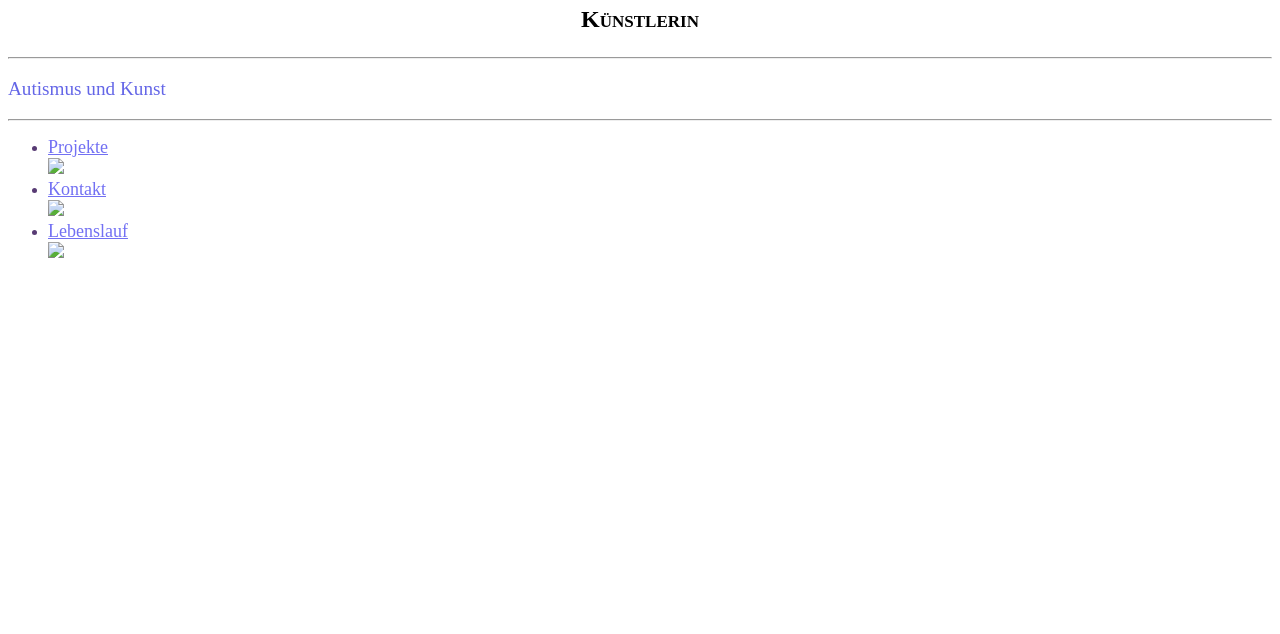
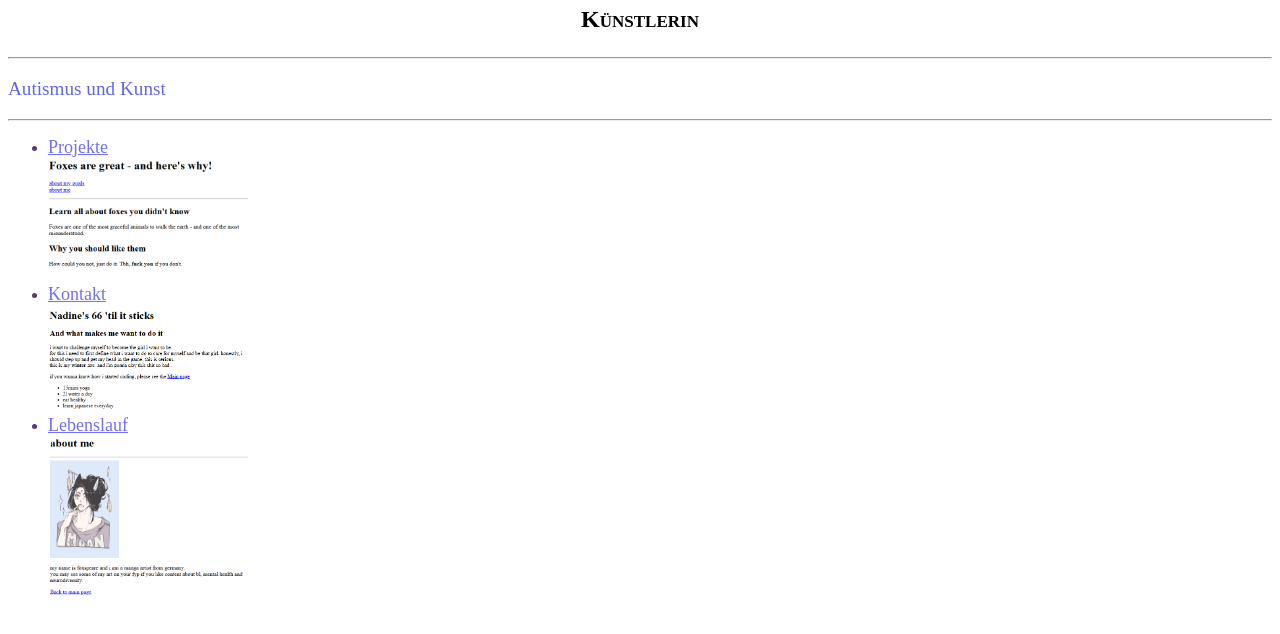
Before and after one commit to foxspeare/Portfolio-Nadine-Full-Stack, a plain HTML site: page index.html in a window 1280 px wide. Shown: the part 160-794 px from the top of the page. Drawn offline with Linux system fonts and the light colour scheme.

Commit message:
Änderung Bildpfade

```diff
--- a/index.html
+++ b/index.html
@@ -26,17 +26,17 @@
            <li class="link" >
 
         <a class="linkfarbe" href="./Projekte.html">Projekte<br />
-          <img src="./Spaßseiten/full stack practice html/Screenshots Coverbilder/Projekte.png" width="200">
+          <img src="./full stack practice html/Screenshots Coverbilder/Projekte.png" width="200">
         </a>
            </li>
            <li class="link" >
         <a class="linkfarbe" href="./Kontakt.html">Kontakt<br />
-          <img src="./Spaßseiten/full stack practice html/Screenshots Coverbilder/Kontakt.png" width="200">
+          <img src="./full stack practice html/Screenshots Coverbilder/Kontakt.png" width="200">
         </a>
            </li>
            <li class="link">
         <a class="linkfarbe" href="./Lebenslauf.html">Lebenslauf<br />
-          <img src="./Spaßseiten/full stack practice html/Screenshots Coverbilder/Lebenslauf.png" width="200">
+          <img src="./full stack practice html/Screenshots Coverbilder/Lebenslauf.png" width="200">
         </a>
            </li>
         </ul>
```
Also changed, not shown: Kontakt.html (+2 -2 lines).
